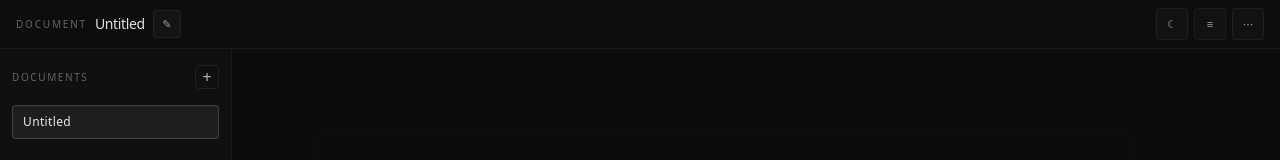
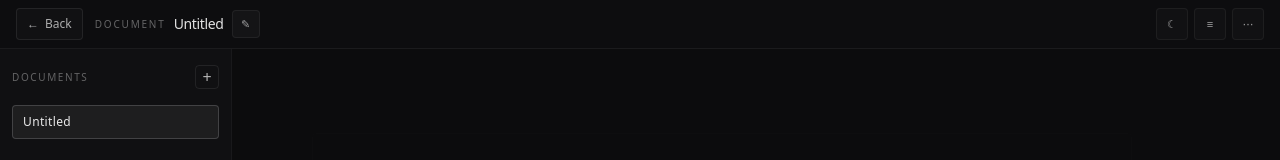
Before and after one commit to ClayTheMisfit/rhyme-lines, a Next.js app: page /editor in a window 1280 px wide. Shown: the top 160 px of the page. Built offline with nearby package versions, Linux system fonts and the light colour scheme.

Commit message:
Add back-to-dashboard control in editor top bar

```diff
--- a/src/components/TopBar.tsx
+++ b/src/components/TopBar.tsx
@@ -1,6 +1,7 @@
 'use client'
 
 import { useEffect, useRef } from 'react'
+import Link from 'next/link'
 import { useMounted } from '@/hooks/useMounted'
 import { useTheme } from 'next-themes'
 import { resolveTheme } from '@/lib/theme/resolveTheme'
@@ -82,6 +83,14 @@ export default function TopBar() {
       className="fixed left-0 right-0 top-0 flex min-h-12 items-center gap-3 border-b border-white/[0.06] bg-[#0d0d0f] px-4 py-2"
       style={{ zIndex: layers.topBar }}
     >
+      <Link
+        href="/"
+        aria-label="Back to dashboard"
+        className="inline-flex h-8 items-center gap-1.5 rounded-sm border border-white/[0.08] bg-white/[0.02] px-2.5 text-xs text-white/65 transition-colors hover:border-white/[0.16] hover:text-white focus-visible:outline-none focus-visible:ring-2 focus-visible:ring-white/20"
+      >
+        <span aria-hidden>←</span>
+        <span>Back</span>
+      </Link>
       <DocumentHeader />
       <TopBarActions />
     </header>
```
Also changed, not shown: 1 other file (tests, documents, lock files or other folders).
